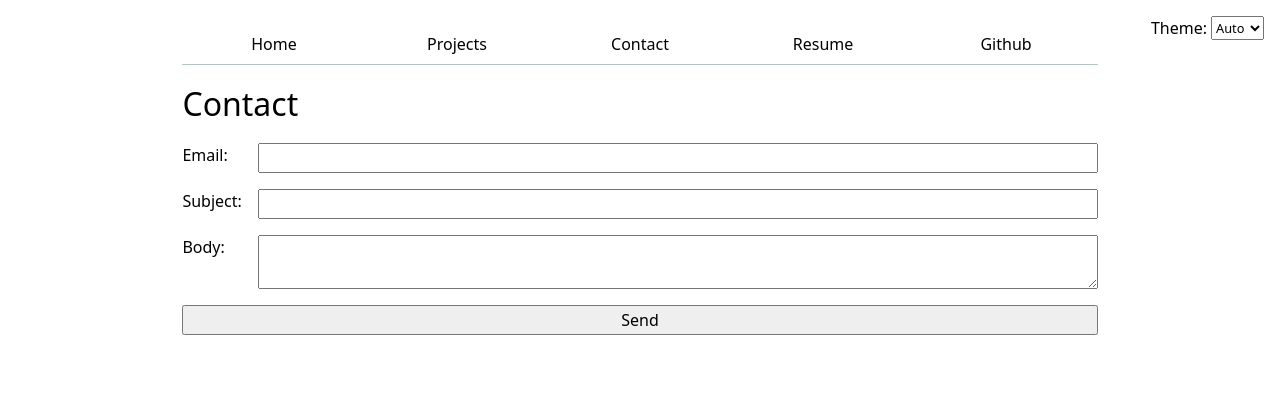
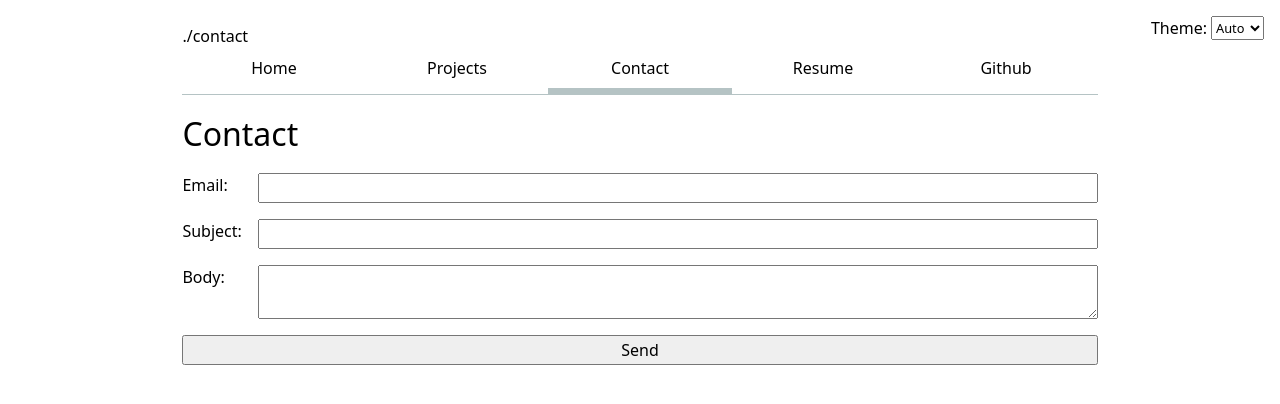
Before and after one commit to ADJohnson314/6c35-new-portfolio, a SvelteKit app: page /contact in a window 1280 px wide. Shown: the top 404 px of the page. Built offline with nearby package versions, Linux system fonts and the light colour scheme.

Commit message:
Lab 5: Not Final Changes

```diff
--- a/src/routes/+layout.svelte
+++ b/src/routes/+layout.svelte
@@ -29,11 +29,12 @@
             <option value="dark">Dark</option>
         </select>
     </label>
+    {"." + $page.route.id}
     <nav>
         {#each pages as p}
             <a
             href={p.url}
-            class:current={$page.route.id === p.url}
+            class:current={"." + $page.route.id === p.url}
             target={p.url.startsWith("http") ? "_blank" : null}
             >
                 {p.title}
```
